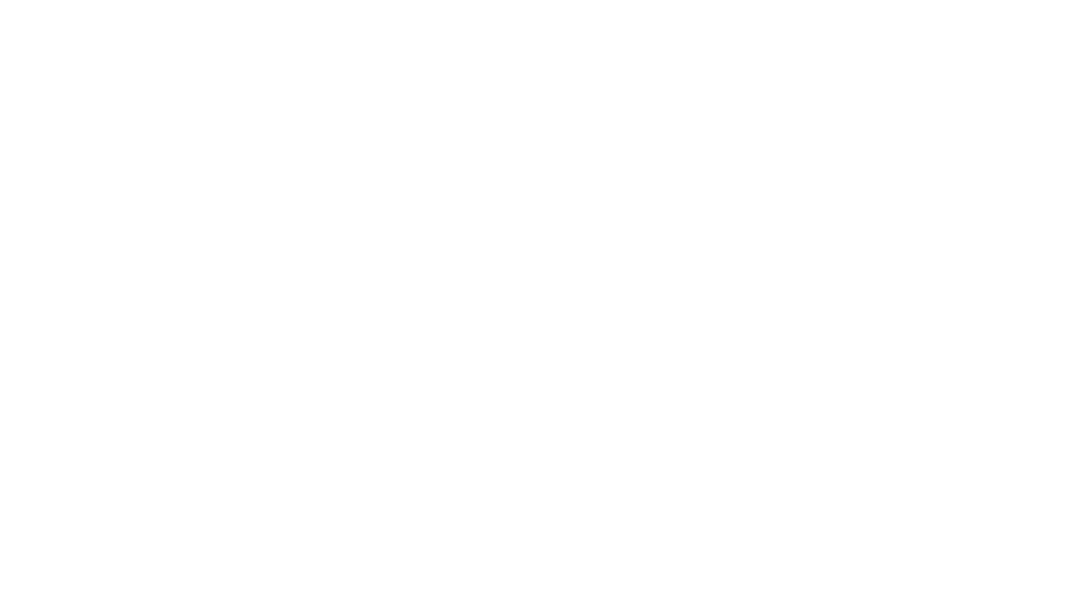
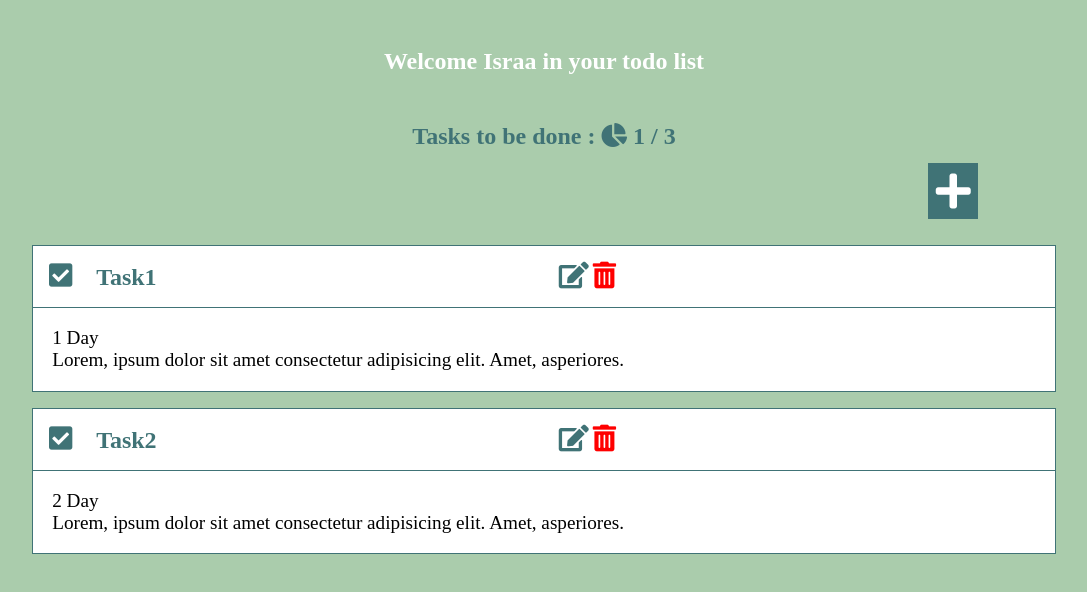
Before and after one commit to GSG-G11/ToDoApp-IsraaHamdi, a plain HTML site: page html/homePage.html in a window 1280 px wide. Shown: the whole page, without its empty margins (96-1183 px from the left). Drawn offline with Linux system fonts and the light colour scheme.

Commit message:
create home page RELATES#4

```diff
--- a/css/homePage.css
+++ b/css/homePage.css
@@ -0,0 +1,84 @@
+*{
+    padding: 0;
+    margin: 0;
+    box-sizing: border-box;
+}
+:root {
+    --bgColor:#AACCAC;
+    --mainColor:#407376;
+    --whiteColor:#FFF;
+}
+body {
+    background-color: var(--bgColor);
+}
+.header {
+    text-align: center;
+    color:var(--whiteColor) ;
+    font-size: 1.5em;
+    margin-top: 2em;
+    margin-bottom: 2em;
+}
+.num-task {
+    text-align: center;
+    color: var(--mainColor);
+    font-weight: bold;
+    font-size: 1.5em;
+}
+.add-task .add-btn {
+    background-color: var(--mainColor);
+    border: 1px solid var(--mainColor);
+    padding: .5em;
+    margin-top: 1em;
+    position: relative;
+    left: 80vw;
+    cursor: pointer;
+    margin-bottom: 2em;
+}
+.add-task .add-btn i {
+    color: var(--whiteColor);
+    font-size: 3em;
+}
+.all-tasks{
+    width: 80vw;
+    margin: 0 auto ;
+}
+.all-tasks .task {
+    margin-bottom: 1em;
+}
+.all-tasks .task .head-task {
+    background-color: var(--whiteColor);
+    padding: 1em;
+    border: 1px solid var(--mainColor);
+}
+.all-tasks .task .head-task button {
+    background-color: transparent;
+    border: none;
+}
+.all-tasks .task .head-task button i {
+    font-size: 2em;
+}
+.all-tasks .task .head-task button.check i,
+.all-tasks .task .head-task button.edit i {
+    color: var(--mainColor);
+}
+.all-tasks .task .head-task button.delete i{
+    color: red;
+}
+.all-tasks .task .head-task .title-task {
+    color: var(--mainColor);
+    font-weight: bold;
+    margin-left: 2%;
+    margin-right: 40%;
+    font-size: 1.5em;
+}
+.all-tasks .task .info-task {
+    background-color: var(--whiteColor);
+    padding: 1em;
+    border: 1px solid var(--mainColor);
+    border-top:0 ;
+    font-size: 1.2em;
+    display: block;
+}
+.checked {
+    background-color: rgba(64, 115, 118,.5);
+}
--- a/html/homePage.html
+++ b/html/homePage.html
@@ -5,8 +5,54 @@
     <meta http-equiv="X-UA-Compatible" content="IE=edge">
     <meta name="viewport" content="width=device-width, initial-scale=1.0">
     <title>Home Page</title>
+    <link
+        rel="stylesheet" href="https://pro.fontawesome.com/releases/v5.10.0/css/all.css"
+        integrity="sha384-AYmEC3Yw5cVb3ZcuHtOA93w35dYTsvhLPVnYs9eStHfGJvOvKxVfELGroGkvsg+p"
+        crossorigin="anonymous"
+    />
+    <link rel="stylesheet" href="../css/homePage.css" />
 </head>
 <body>
-
+    <header>
+        <h1 class="header">Welcome <span class="name">Israa</span> in your todo list</h1>
+    </header>
+    <section class="num-task">
+       <span>Tasks to be done :   </span>
+       <i class="fas fa-chart-pie"></i>
+       <span><span class="complete-task">1</span> / <span class="toatal-task">3</span></span>
+    </section>
+    <section class="add-task">
+        <button class="add-btn"><i class="fas fa-plus"></i></button>
+    </section>
+    <section class="all-tasks">
+        <div class="task">
+            <div class="head-task">
+                    <span class='task-container'>
+                    <button class="check" ><i class="fas fa-check-square"></i></button>
+                    <span class="title-task"> Task1 </span>
+                    <button class="edit" ><i class="fas fa-edit"></i></button>
+                    <button class="delete"><i class="fas fa-trash-alt"></i></button>
+                    </span>
+            </div>
+            <div class="info-task">
+                <span class="time-task">1 Day</span>
+                <p class="desc-task">Lorem, ipsum dolor sit amet consectetur adipisicing elit. Amet, asperiores.</p>
+            </div>
+        </div>
+        <div class="task">
+            <div class="head-task checked">
+                    <span class='task-container'>
+                    <button class="check" ><i class="fas fa-check-square"></i></button>
+                    <span class="title-task"> Task2 </span>
+                    <button class="edit" ><i class="fas fa-edit"></i></button>
+                    <button class="delete"><i class="fas fa-trash-alt"></i></button>
+                    </span>
+            </div>
+            <div class="info-task">
+                <span class="time-task">2 Day</span>
+                <p class="desc-task">Lorem, ipsum dolor sit amet consectetur adipisicing elit. Amet, asperiores.</p>
+            </div>
+        </div>
+    </section>
 </body>
 </html>
```
